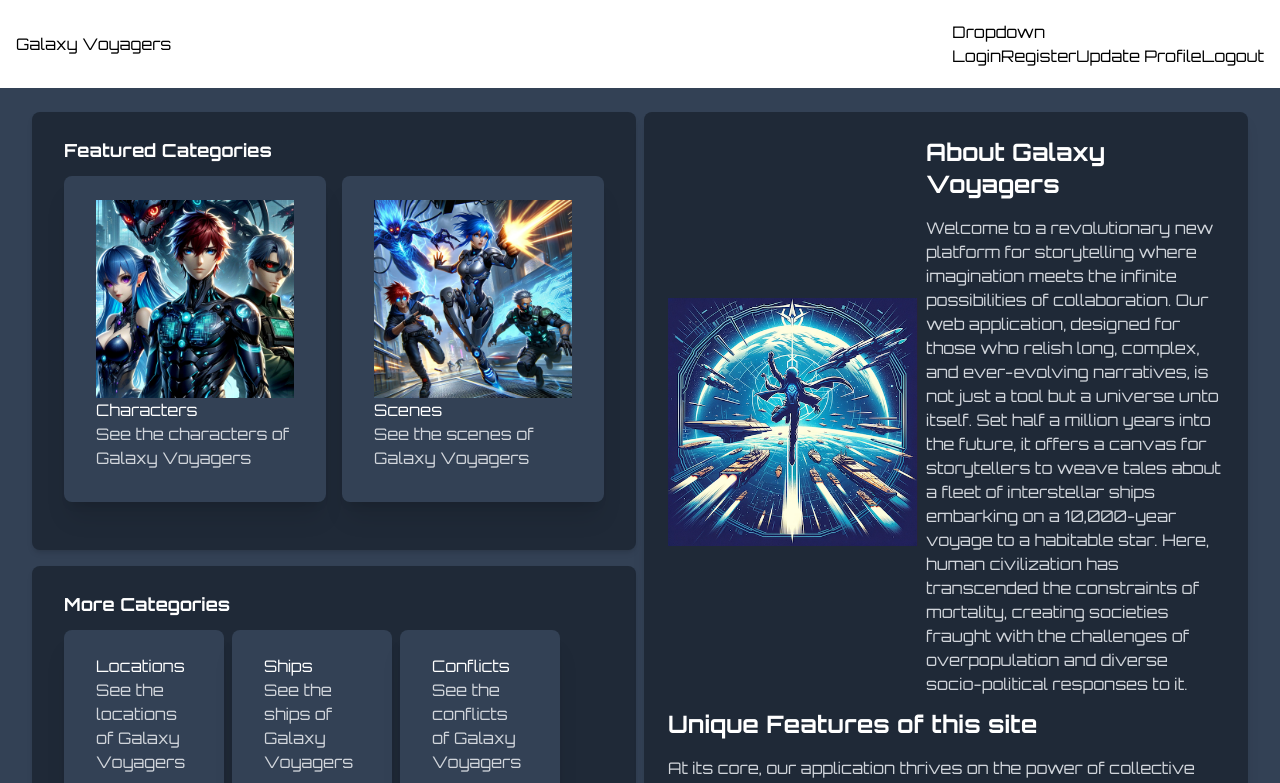
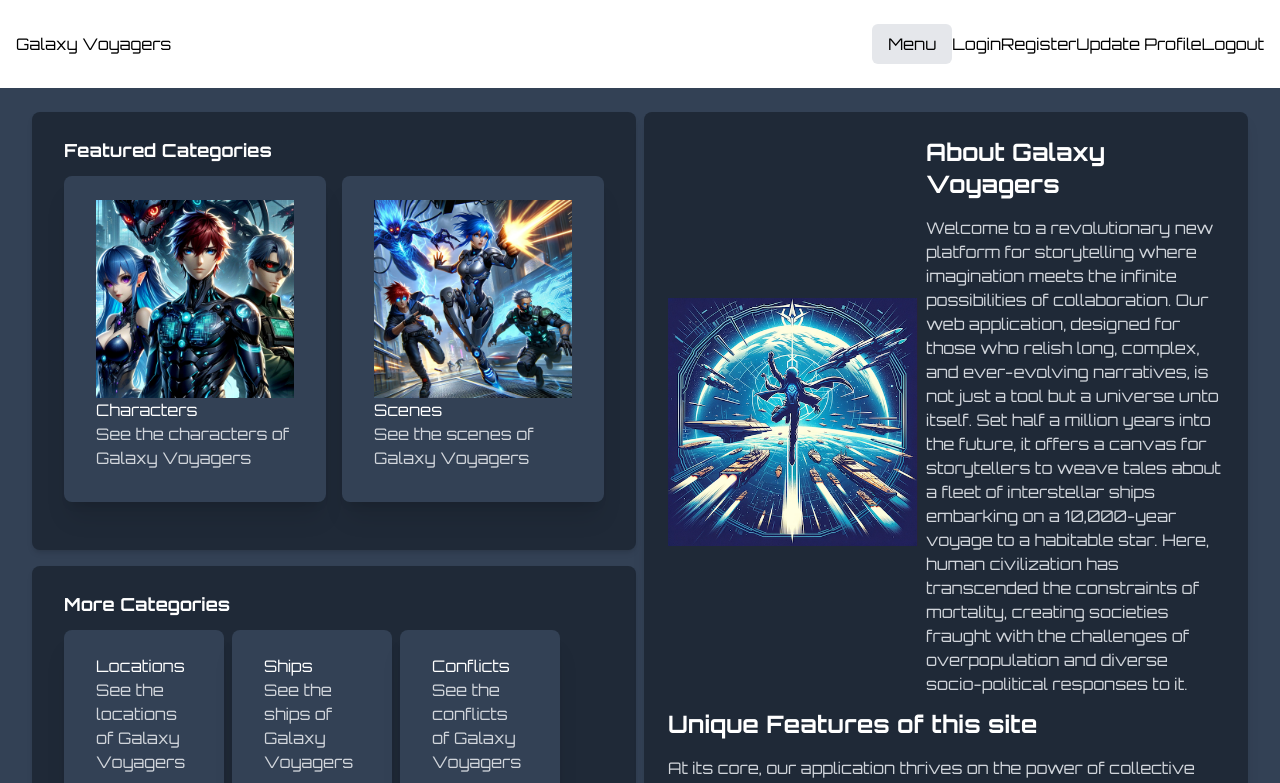
Before and after one commit to kabradshaw1/next-story, a Next.js app: page / in a window 1280 px wide. Shown: the top 783 px of the page. Built offline with nearby package versions, Linux system fonts and the light colour scheme; no server answers.

Commit message:
working on the header

```diff
--- a/components/Header/Dropdown.tsx
+++ b/components/Header/Dropdown.tsx
@@ -1,4 +1,6 @@
 'use client';
+import { useState } from 'react';
+
 import { jwtDecode } from 'jwt-decode';
 import Link from 'next/link';
 
@@ -14,9 +16,20 @@ export default function Dropdown(): JSX.Element {
   const handleLogout = (): void => {
     dispatch(authSlice.actions.logout());
   };
+  const [isOpen, setIsOpen] = useState(false);
+
+  const toggleDropdown = (): void => {
+    setIsOpen(!isOpen);
+  };
+
   return (
-    <div>
-      <p>Dropdown</p>
+    <div className="relative">
+      <button
+        onClick={toggleDropdown}
+        className="px-4 py-2 bg-gray-200 rounded-md"
+      >
+        Menu
+      </button>
       <Link className="dark-gray" href="/login">
         Login
       </Link>
```
